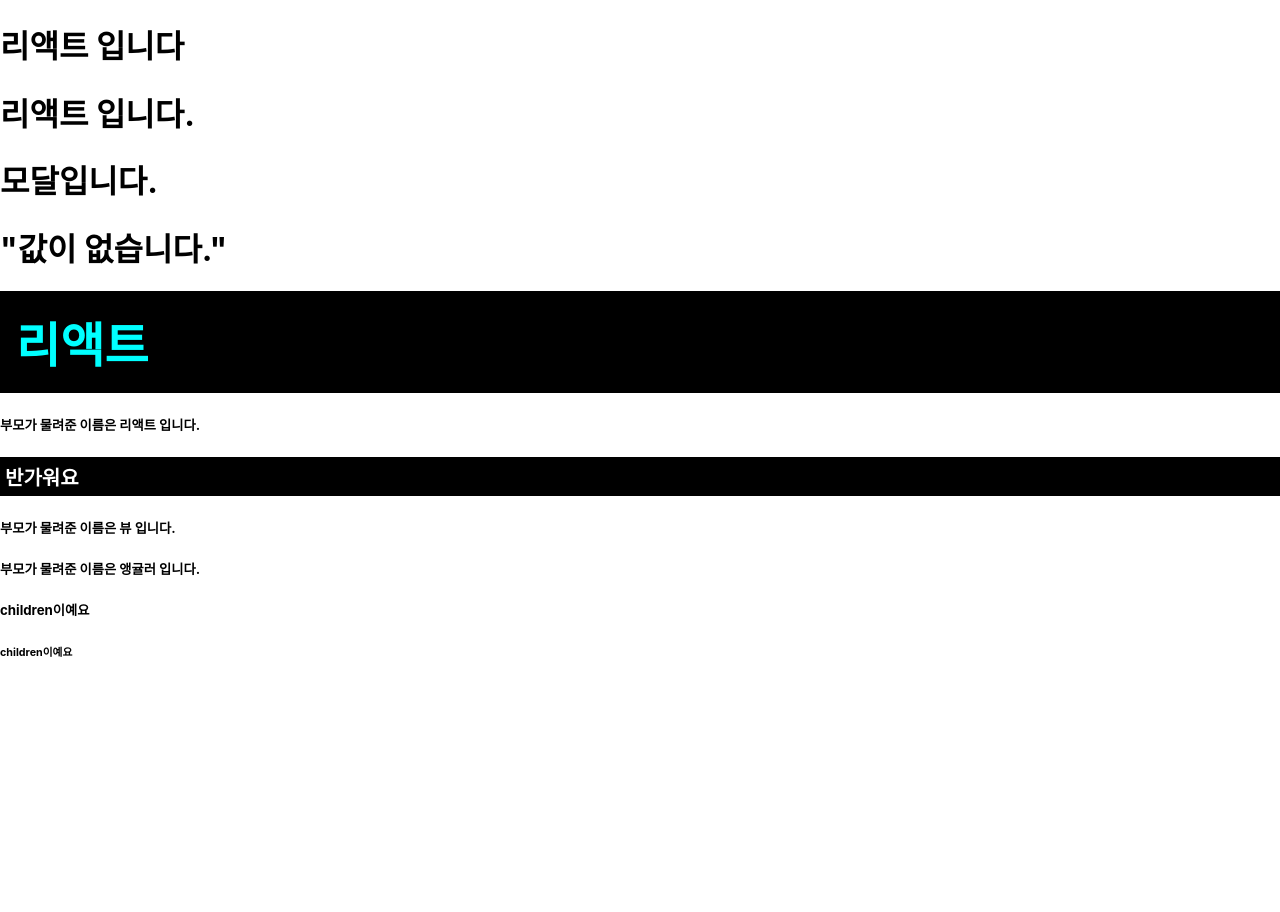
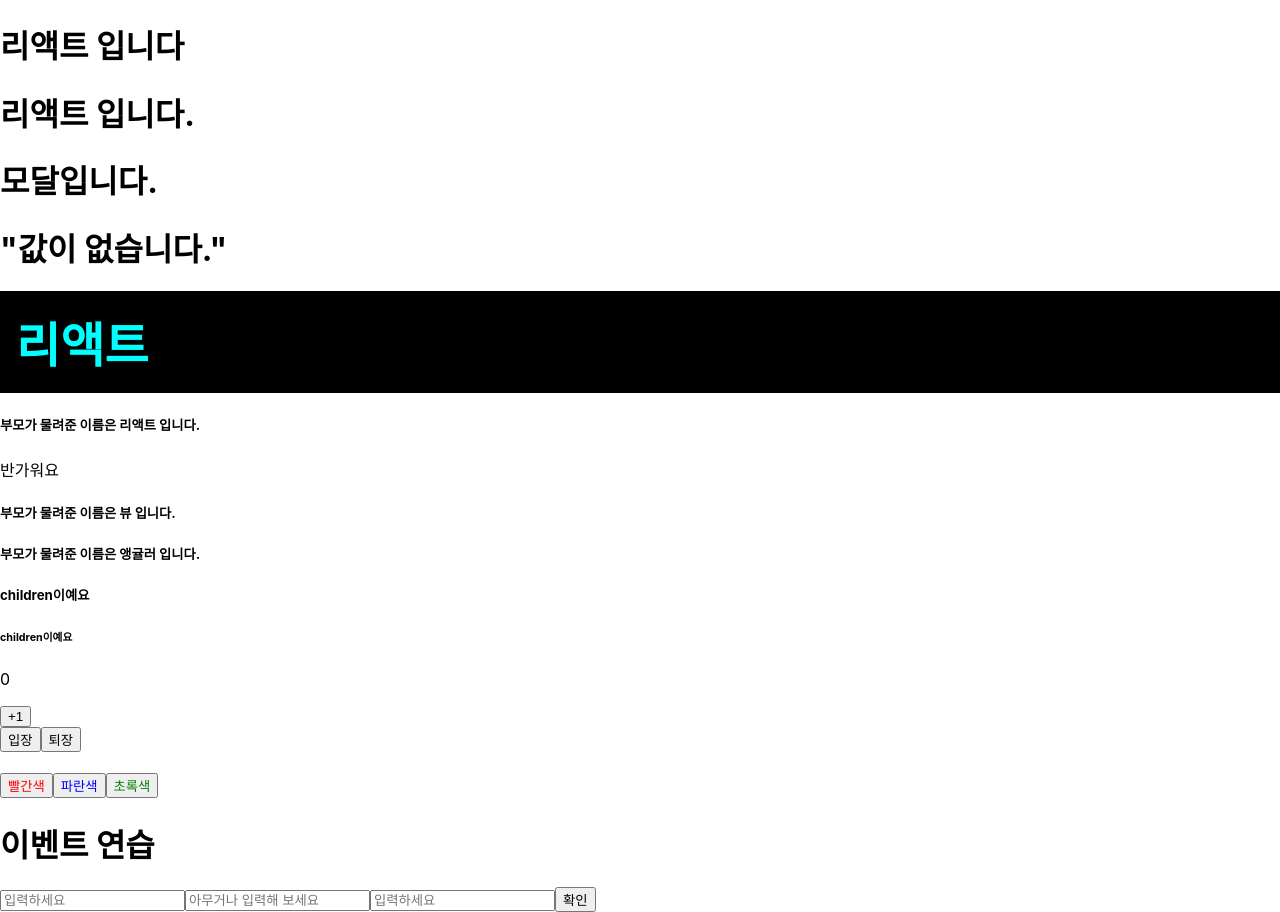
Before and after one commit to younge12/react_project, a React (Create React App) app in the folder react-app/: page / in a window 1280 px wide. Before the commit the page ends 800 px from the top, so only its background shows below. Built offline with nearby package versions, Linux system fonts and the light colour scheme.

Commit message:
컴포넌트

```diff
--- a/react-app/src/App.js
+++ b/react-app/src/App.js
@@ -2,6 +2,9 @@
 // import Jsx, {b,c} from "./components/Jsx";
 import InlineStyle from "./components/InlineStyle";
 import MyComponent from "./components/MyComponent";
+import Counter from "./components/Counter";
+import Say from "./components/Say";
+import EventPractice from "./components/EventPractice";
 
 function App() {
   const name1 = "리액트";
@@ -23,6 +26,9 @@
         <h5>children이예요</h5>
         <h6>children이예요</h6>
       </MyComponent>
+      <Counter />
+      <Say />
+      <EventPractice />
     </>
   );
 }
--- /dev/null
+++ b/react-app/src/components/Counter.jsx
@@ -0,0 +1,20 @@
+import { useState } from "react";
+
+const Counter = () => {
+  const [number, setNumber] = useState(0); // 변수 배열 할당 useState(초기값)
+  let number2 = 0;
+
+  const handleClick = () => {
+    setNumber(number + 1); // set 함수 비동기 (console 먼저 실행 후 실행)
+    number2 += 1;
+    console.log(number2);
+  };
+
+  return (
+    <>
+      <p>{number}</p>
+      <button onClick={handleClick}>+1</button>
+    </>
+  );
+};
+export default Counter;
--- /dev/null
+++ b/react-app/src/components/EventPractice.jsx
@@ -0,0 +1,58 @@
+import { useState } from "react";
+
+const EventPractice = () => {
+  //   const [message, setMessage] = useState("");
+  //   const [usermessage, setUserMessage] = useState("");
+  const [form, setForm] = useState({
+    usermessage: "",
+    message: "",
+    targetmessage: "",
+  });
+  const { usermessage, message, targetmessage } = form;
+
+  const handleClick = () => {
+    alert(message + usermessage + targetmessage);
+    setForm({ usermessage: "", message: "", targetmessage: "" });
+  };
+  const handleKeyUp = (e) => {
+    if (e.key === "Enter") {
+      handleClick();
+    }
+  };
+  const handleChange = (e) => {
+    const { name, value } = e.target;
+    const nextForm = { ...form, [name]: value };
+    setForm(nextForm);
+  };
+  return (
+    <>
+      <h1>이벤트 연습</h1>
+      <input
+        type="text"
+        name="usermessage"
+        placeholder="입력하세요"
+        onChange={handleChange}
+        value={usermessage}
+        onKeyUp={handleKeyUp}
+      />
+      <input
+        type="text"
+        name="message"
+        placeholder="아무거나 입력해 보세요"
+        onChange={handleChange}
+        value={message}
+        onKeyUp={handleKeyUp}
+      />
+      <input
+        type="text"
+        name="targetmessage"
+        placeholder="입력하세요"
+        onChange={handleChange}
+        value={targetmessage}
+        onKeyUp={handleKeyUp}
+      />
+      <button onClick={handleClick}>확인</button>
+    </>
+  );
+};
+export default EventPractice;
--- a/react-app/src/components/MyComponent.js
+++ b/react-app/src/components/MyComponent.js
@@ -1,9 +1,9 @@
-const MyComponent = (props) => {
+const MyComponent = ({ name, message, children }) => {
   return (
     <>
-      <h5>부모가 물려준 이름은 {props.name} 입니다.</h5>
-      <p style={props.style}>{props.message}</p>
-      {props.children}
+      <h5>부모가 물려준 이름은 {name} 입니다.</h5>
+      <p>{message}</p>
+      {children}
     </>
   );
 };
--- /dev/null
+++ b/react-app/src/components/Say.jsx
@@ -0,0 +1,27 @@
+import { useState } from "react";
+
+const Say = () => {
+  const [message, setMessage] = useState("");
+  const onClickEnter = () => setMessage("안녕하세요");
+  const onClickLeave = () => setMessage("안녕히가세요");
+
+  const [color, setColor] = useState("black");
+
+  return (
+    <div>
+      <button onClick={onClickEnter}>입장</button>
+      <button onClick={onClickLeave}>퇴장</button>
+      <h1 style={{ color }}>{message}</h1>
+      <button style={{ color: "red" }} onClick={() => setColor("red")}>
+        빨간색
+      </button>
+      <button style={{ color: "blue" }} onClick={() => setColor("blue")}>
+        파란색
+      </button>
+      <button style={{ color: "green" }} onClick={() => setColor("green")}>
+        초록색
+      </button>
+    </div>
+  );
+};
+export default Say;
--- a/react-app/src/index.js
+++ b/react-app/src/index.js
@@ -1,15 +1,11 @@
-import React from 'react';
-import ReactDOM from 'react-dom/client';
-import './index.css';
-import App from './App';
-import reportWebVitals from './reportWebVitals';
+import React from "react";
+import ReactDOM from "react-dom/client";
+import "./index.css";
+import App from "./App";
+import reportWebVitals from "./reportWebVitals";
 
-const root = ReactDOM.createRoot(document.getElementById('root'));
-root.render(
-  <React.StrictMode>
-    <App />
-  </React.StrictMode>
-);
+const root = ReactDOM.createRoot(document.getElementById("root"));
+root.render(<App />);
 
 // If you want to start measuring performance in your app, pass a function
 // to log results (for example: reportWebVitals(console.log))
```
